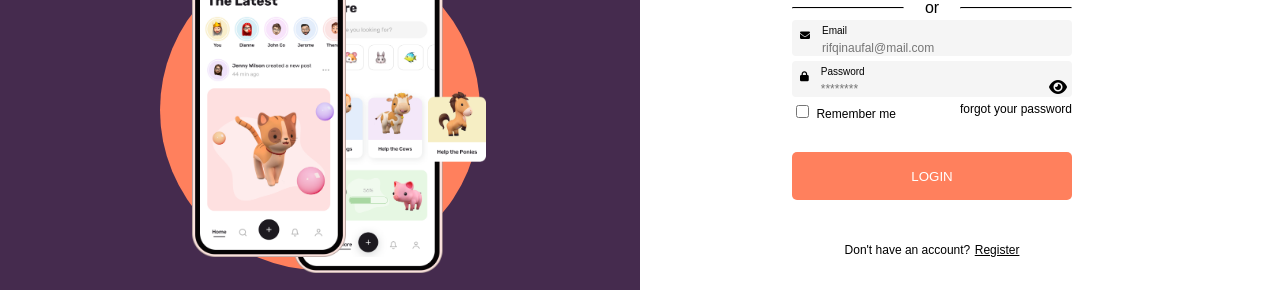
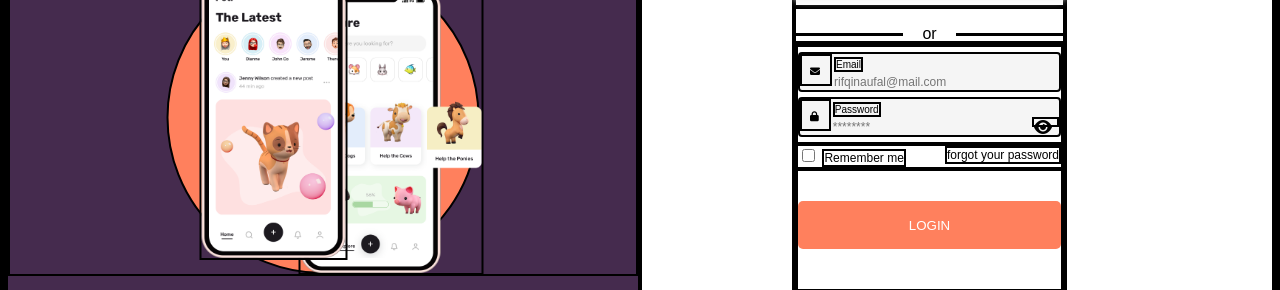
Before and after one commit to prabhathkumar1729/customLoginPage, a plain HTML site: page index.html in a window 1280 px wide. Shown: the part 302-592 px from the top of the page. Drawn offline with Linux system fonts and the light colour scheme.

Commit message:
Added changes

```diff
--- a/style.css
+++ b/style.css
@@ -1,11 +1,13 @@
 * {
     box-sizing: border-box;
     font-family: Arial, Helvetica, sans-serif;
+    border: 2px solid black;
   }
   body {
     margin: 0px;
-    height: 100vh;
+    height: 100%;
     width: 100%;
+
   }
   .main {
     display: flex;
```
